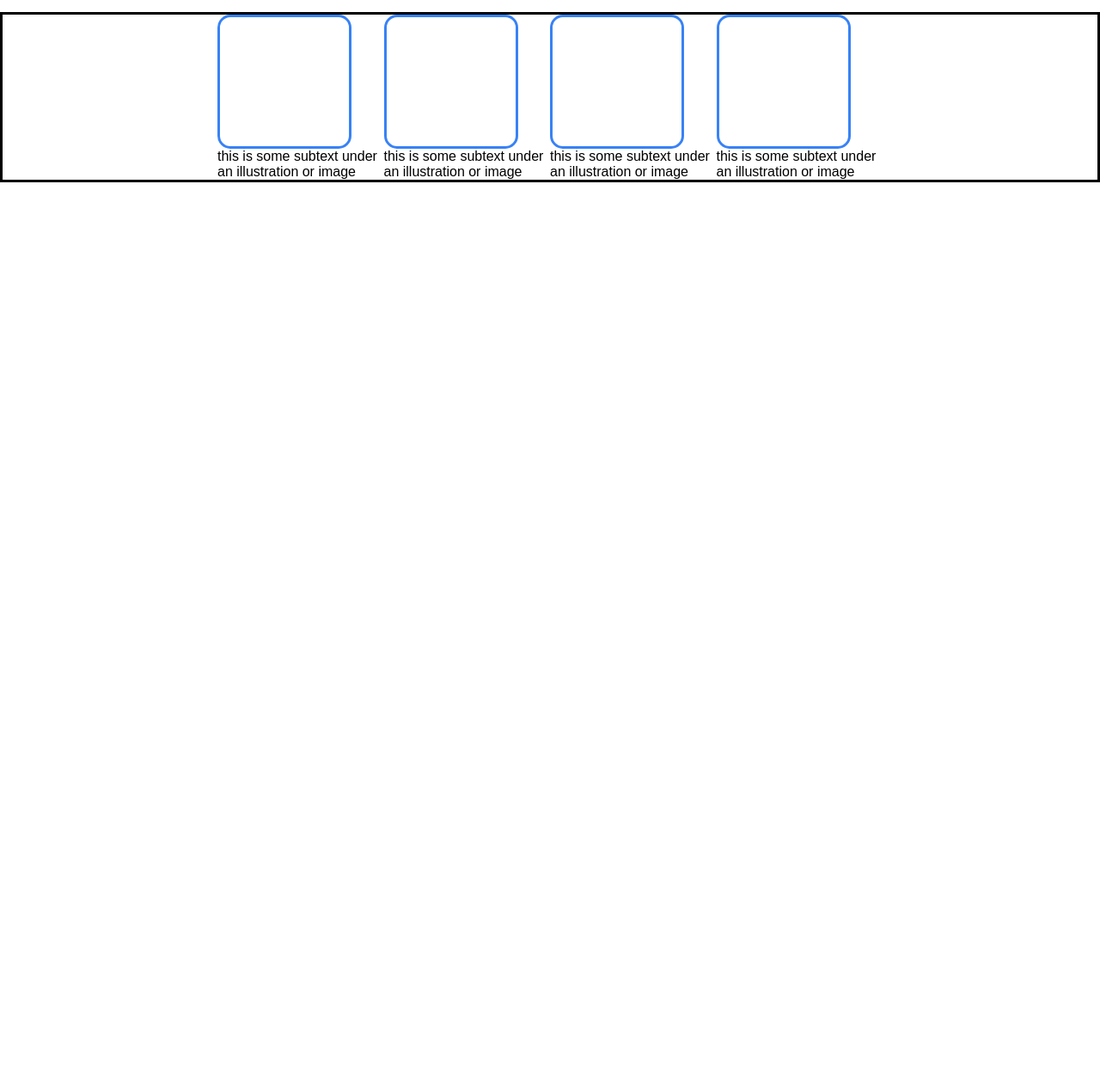
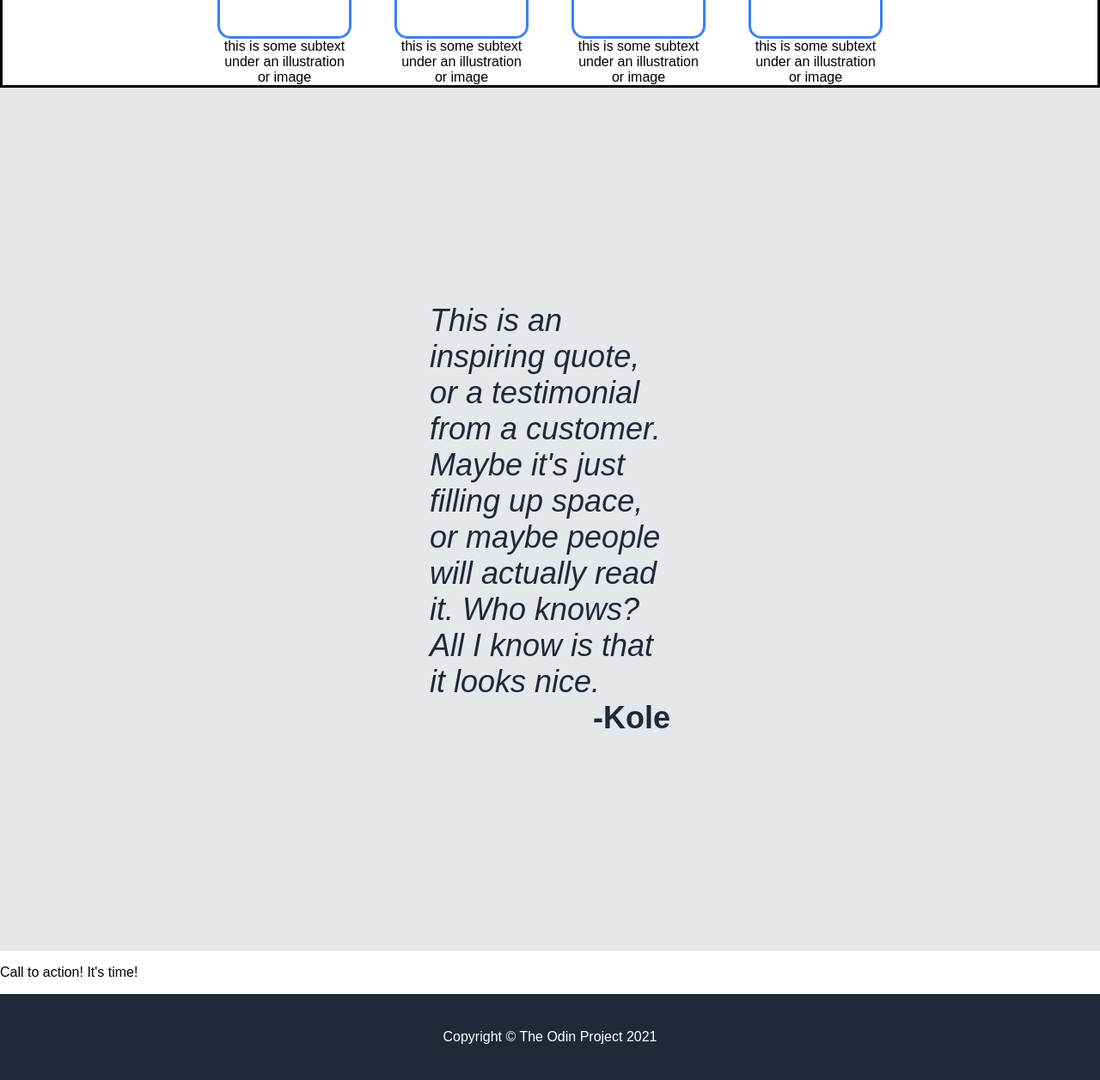
Before and after one commit to Jakamu13/flex-training, a plain HTML site: page index.html in a window 1280 px wide. Shown: the part 608-1864 px from the top of the page at 86% size. Before the commit the page ends 820 px from the top, so only its background shows below. Drawn offline with Linux system fonts and the light colour scheme.

Commit message:
Did a lot of fundamental work on this project Taking temporary pause to not get bored and stagnate, moving onto Javascript fundamentals, will come back to revise this later

```diff
--- a/index.html
+++ b/index.html
@@ -7,6 +7,7 @@
     <title>Flex Training</title>
 </head>
 <body>
+
     <nav>
         <div class="logo">Header Logo</div>
         <ul class="links">
@@ -15,6 +16,7 @@
             <li>header link three</li>
         </ul>
     </nav>
+
     <div class="header">
         <div class="header-left">
             <div id="title">This website is awesome</div>
@@ -25,27 +27,35 @@
             <div class="image">Placeholder text</div>
         </div>
     </div>
+
     <div class="information">Some random information.</div>
     <div class="info-blocks">
-        <div class="block-one">
+        <div class="block">
             <div class="square"></div>
-            <div>this is some subtext under an illustration or image</div>
+            <span class="text">this is some subtext under an illustration or image</span>
         </div>
-        <div class="block-two">
+        <div class="block">
             <div class="square"></div>
-            <div>this is some subtext under an illustration or image</div>
+            <span class="text">this is some subtext under an illustration or image</span>
         </div>
-        <div class="block-three">
+        <div class="block">
             <div class=square></div>
-            <div>this is some subtext under an illustration or image</div>
+            <span class="text">this is some subtext under an illustration or image</span>
         </div>
-        <div class="block-four">
+        <div class="block">
             <div class="square"></div>
-            <div>this is some subtext under an illustration or image</div>
+            <span class="text">this is some subtext under an illustration or image</span>
         </div>
     </div>
+    <div class="blurb">
+        <div class="quote">This is an inspiring quote, or a testimonial from a customer. Maybe it's just filling up space, or maybe people will actually read it. Who knows? All I know is that it looks nice.</div>
+        <div class="author">-Kole</div>
+    </div>
+    <div class="bottom">
+        <p>Call to action! It's time!</p>
+    </div>
 
+    <div class="footer">Copyright &copy The Odin Project 2021</div>
 
-    </body>
 </body>
 </html>
--- a/style.css
+++ b/style.css
@@ -38,14 +38,14 @@ nav {
 .header {
     background-color: #1f2937;
     display: flex;
-    justify-content: space-between;
+    justify-content: center;
     align-items: center;
 
 }
 
 .header-left {
-    margin: 100px 200px;
-    width: 400px;
+    padding: 2% 2% 2% 2%;
+    max-width: 23%;
 
 }
 
@@ -71,7 +71,7 @@ nav {
 }
 
 .header-right {
-    margin-right: 200px;
+
     display: flex;
     justify-content: center;
     align-items: center;
@@ -104,7 +104,25 @@ nav {
     padding-right: 250px;
     border: solid;
     display: flex;
-    justify-content: space-evenly;
+    justify-content: space-between;
+    text-align: center;
+
+}
+
+.block {
+    display: flex;
+    flex-direction: column;
+    align-items: center;
+
+}
+
+span {
+    width: 150px;
+
+}
+
+.text {
+    width: 150px;
 
 }
 
@@ -118,3 +136,31 @@ nav {
     width: 150px;
     height: 150px;
 }
+
+.blurb {
+    background-color: #e5e7eb;
+    color: #1f2937;
+    padding: 250px 500px;
+    display: flex;
+    flex-direction: column;
+}
+
+.quote {
+    font-size: 36px;
+    font-style: italic;
+
+}
+.author {
+    margin-left: auto;
+    font-weight: bold;
+    font-size: 36px;
+}
+
+.footer {
+    height: 100px;
+    background-color: #1F2937;
+    color: white;
+    display: flex;
+    justify-content: center;
+    align-items: center;
+}
```
